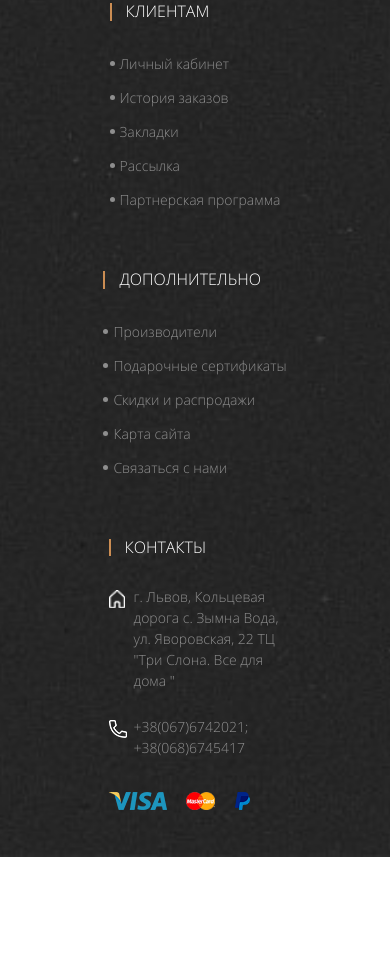
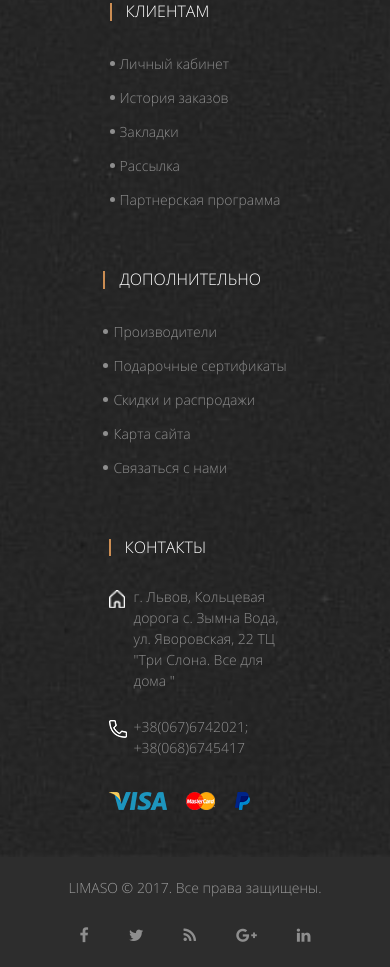
Before and after one commit to YuriyShandor/Maverik, a plain HTML site: page index.html in a window 390 px wide. Shown: the part 5241-6208 px from the top of the page. Before the commit the page ends 6098 px from the top, so only its background shows below. Drawn offline with Linux system fonts and the light colour scheme.

Commit message:
Add Footer

```diff
--- a/index.html
+++ b/index.html
@@ -8,9 +8,8 @@
 
   <link rel="stylesheet" href="css/normalize.css">
   <link rel="stylesheet" href="css/bootstrap.css">
+  <link rel="stylesheet" href="css/jquery-ui.css">
   <link rel="stylesheet" href="css/font-awesome.css">
-  <link rel="stylesheet" href="css/jquery-ui.css">
-  <link rel="stylesheet" href="css/slick-theme.css">
   <link rel="stylesheet" href="css/style.css">
 </head>
 <body>
@@ -291,6 +290,21 @@
     </div>
   </section>
 
+  <footer class="footer">
+    <div class="container">
+      <div class="row">
+        <span class="copyright">LIMASO &copy; 2017. Все права защищены.</span>
+        <div class="footer-socials">
+          <a href=""><i class="fa fa-facebook" aria-hidden="true"></i></a>
+          <a href=""><i class="fa fa-twitter" aria-hidden="true"></i></a>
+          <a href=""><i class="fa fa-rss" aria-hidden="true"></i></a>
+          <a href=""><i class="fa fa-google-plus" aria-hidden="true"></i></a>
+          <a href=""><i class="fa fa-linkedin" aria-hidden="true"></i></a>
+        </div>
+      </div>
+    </div>
+  </footer>
+
   <script src="js/jquery-3.2.1.min.js" type="text/javascript"></script>
   <script src="js/bootstrap.js" type="text/javascript"></script>
   <script src="js/jquery-ui.js" type="text/javascript"></script>
--- a/scss/style.scss
+++ b/scss/style.scss
@@ -972,22 +972,70 @@ body {
   }
 }
 
-@media only screen and (max-width : 567px) {
+.footer {
+  width: 100%;
+  padding: 23px 0;
+  background: #2d2d2d;
 
+  .row {
+    -webkit-box-pack: justify;
+        -ms-flex-pack: justify;
+            justify-content: space-between;
+  }
+
+  .copyright {
+    font-size: 14px;
+    font-weight: 300;
+    color: #999999;
+    text-align: center;
+  }
+
+  &-socials {
+    display: -ms-flex;
+    display: -webkit-box;
+    display: -ms-flexbox;
+    display: flex;
+    -webkit-box-align: center;
+        -ms-flex-align: center;
+            align-items: center;
+
+    a {
+      color: #8e8e8e;
+      margin-left: 40px;
+      text-decoration: none;
+      -webkit-transition: all, .3s;
+      transition: all, .3s;
+
+      &:first-child {
+        margin-left: 0;
+      }
+
+      &:hover {
+        color: $darkLime;
+      }
+    }
+  }
 }
 
 
+@media only screen and (max-width : 767px) {
+  .footer {
+    padding: 20px 0;
 
-@media only screen and (max-width : 1199px) {
+    .row {
+      -webkit-box-orient: vertical;
+      -webkit-box-direction: normal;
+          -ms-flex-direction: column;
+              flex-direction: column;
+      -webkit-box-align: center;
+          -ms-flex-align: center;
+              align-items: center;
+    }
 
-}
-
-@media only screen and (max-width : 991px) {
-
-}
-
-@media only screen and (max-width : 767px) {
-
+    &-socials {
+      margin-top: 25px;
+    }
+  }
 }
 
 @media only screen and (max-width : 567px) {
```
Also changed, not shown: css/style.css.
